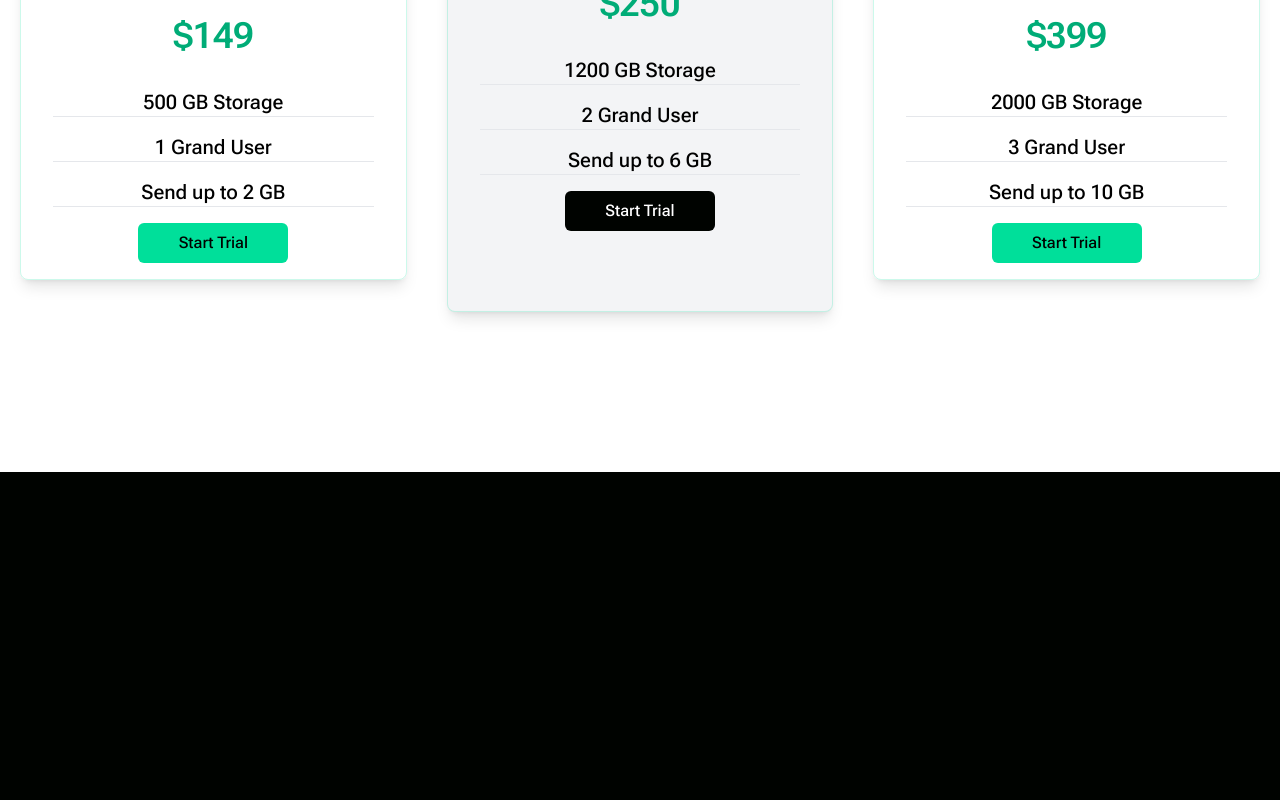
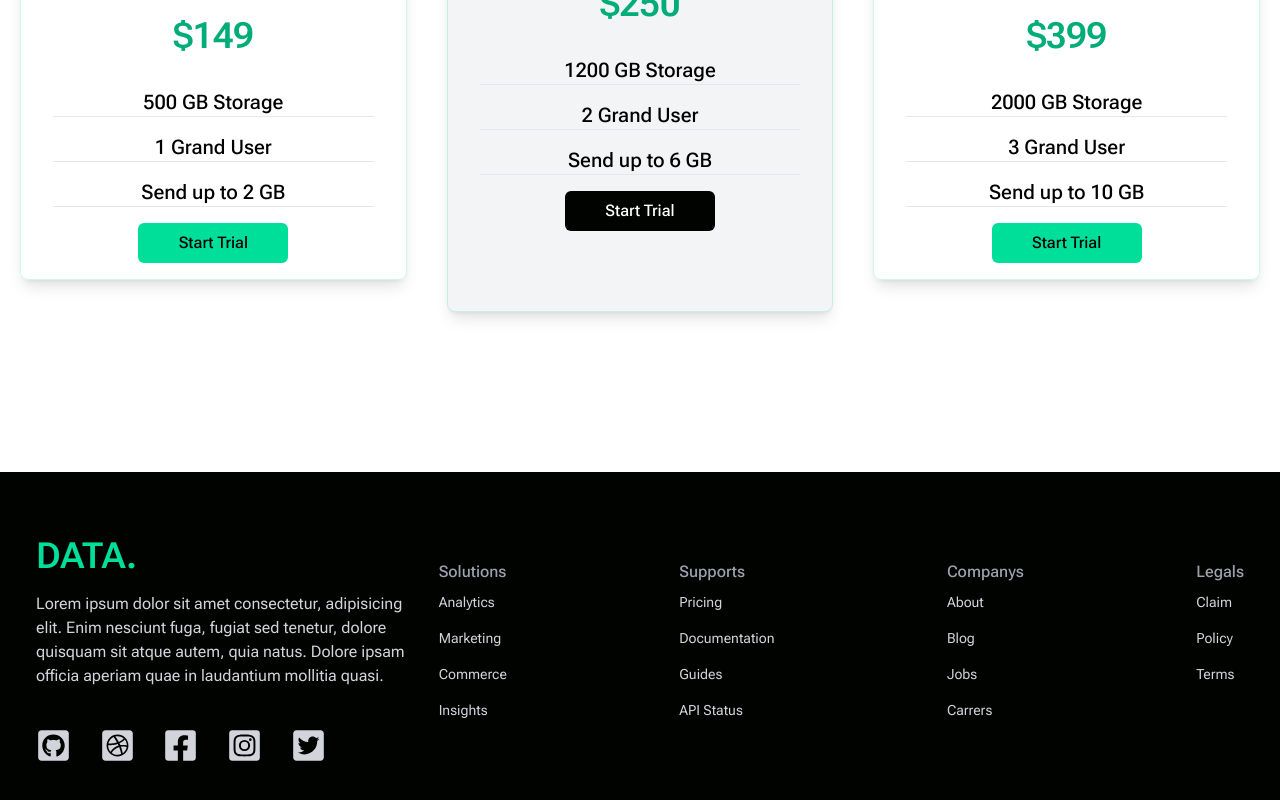
Before and after one commit to dipsingha360/data-doc, a React (Create React App) app: page / in a window 1280 px wide. Shown: the part 1888-2688 px from the top of the page. Before the commit the page ends 2360 px from the top, so only its background shows below. Built offline with nearby package versions, Linux system fonts and the light colour scheme.

Commit message:
footer added

```diff
--- a/src/App.js
+++ b/src/App.js
@@ -4,6 +4,7 @@
 import Analytics from "./components/Analytics";
 import Newsletter from "./components/Newsletter";
 import Cards from "./components/Cards";
+import Footer from "./components/Footer";
 
 function App() {
   return (
@@ -13,6 +14,7 @@
       <Analytics />
       <Newsletter />
       <Cards />
+      <Footer />
     </div>
   );
 }
--- /dev/null
+++ b/src/components/Footer.jsx
@@ -0,0 +1,72 @@
+import React from "react";
+import {
+  FaGithubSquare,
+  FaDribbbleSquare,
+  FaFacebookSquare,
+  FaInstagramSquare,
+  FaTwitterSquare,
+} from "react-icons/fa";
+
+function Footer() {
+  return (
+    <div className="max-w-[1240px] mx-auto px-4 py-16 grid lg:grid-cols-3 gap-8, text-gray-300">
+      <div className=" pr-4">
+        <h1 className="w-full text-4xl uppercase font-bold text-[#00df9a]">
+          Data.
+        </h1>
+        <p className="py-4">
+          Lorem ipsum dolor sit amet consectetur, adipisicing elit. Enim
+          nesciunt fuga, fugiat sed tenetur, dolore quisquam sit atque autem,
+          quia natus. Dolore ipsam officia aperiam quae in laudantium mollitia
+          quasi.
+        </p>
+        <div className="flex md:w-[75%] my-6 justify-between">
+          <FaGithubSquare size={35} />
+          <FaDribbbleSquare size={35} />
+          <FaFacebookSquare size={35} />
+          <FaInstagramSquare size={35} />
+          <FaTwitterSquare size={35} />
+        </div>
+      </div>
+      <div className="lg:col-span-2 flex justify-between mt-6">
+        <div>
+          <h1 className="font-medium text-gray-400 upper">Solutions</h1>
+          <ul>
+            <li className="py-2 text-sm">Analytics</li>
+            <li className="py-2 text-sm">Marketing</li>
+            <li className="py-2 text-sm">Commerce</li>
+            <li className="py-2 text-sm">Insights</li>
+          </ul>
+        </div>
+        <div>
+          <h1 className="font-medium text-gray-400 upper">Supports</h1>
+          <ul>
+            <li className="py-2 text-sm">Pricing</li>
+            <li className="py-2 text-sm">Documentation</li>
+            <li className="py-2 text-sm">Guides</li>
+            <li className="py-2 text-sm">API Status</li>
+          </ul>
+        </div>
+        <div>
+          <h1 className="font-medium text-gray-400 upper">Companys</h1>
+          <ul>
+            <li className="py-2 text-sm">About</li>
+            <li className="py-2 text-sm">Blog</li>
+            <li className="py-2 text-sm">Jobs</li>
+            <li className="py-2 text-sm">Carrers</li>
+          </ul>
+        </div>
+        <div>
+          <h1 className="font-medium text-gray-400 upper">Legals</h1>
+          <ul>
+            <li className="py-2 text-sm">Claim</li>
+            <li className="py-2 text-sm">Policy</li>
+            <li className="py-2 text-sm">Terms</li>
+          </ul>
+        </div>
+      </div>
+    </div>
+  );
+}
+
+export default Footer;
--- a/src/components/Navbar.jsx
+++ b/src/components/Navbar.jsx
@@ -2,7 +2,7 @@
 import { AiOutlineClose, AiOutlineMenu } from "react-icons/ai";
 
 function Navbar() {
-  const [nav, setNav] = useState(true);
+  const [nav, setNav] = useState(false);
   const handleNav = () => {
     setNav(!nav);
   };
@@ -20,11 +20,11 @@
         <li className="p-4">Contact</li>
       </ul>
       <div onClick={handleNav} className="block sm:hidden">
-        {!nav ? <AiOutlineClose size={20} /> : <AiOutlineMenu size={20} />}
+        {nav ? <AiOutlineClose size={20} /> : <AiOutlineMenu size={20} />}
       </div>
       <div
         className={
-          !nav
+          nav
             ? "fixed left-0 top-0 w-[60%] border-r border-r-gray-900 h-full bg-[#000300] ease-in-out duration-300"
             : "fixed left-[-100%] ease-in-out duration-300"
         }
```
